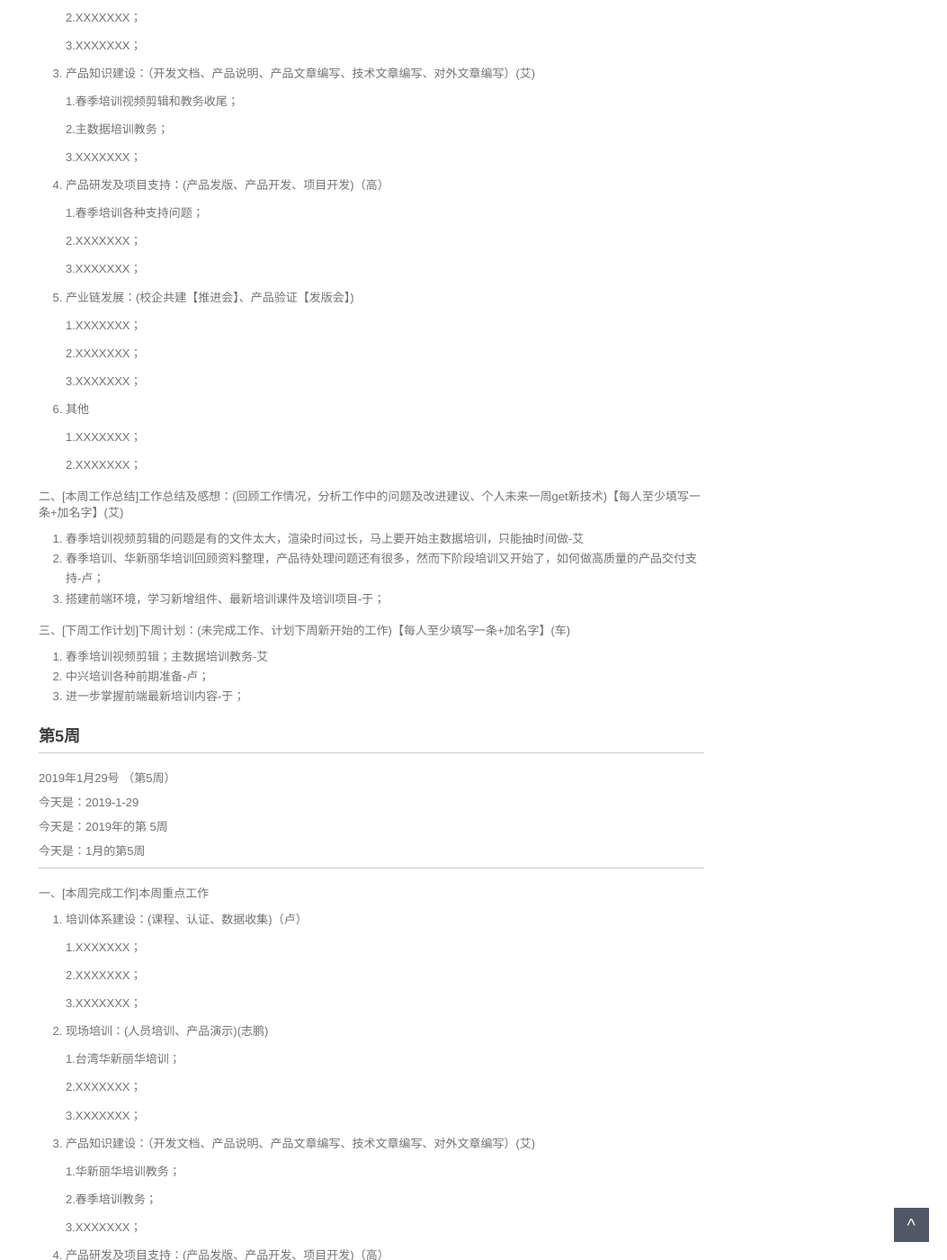
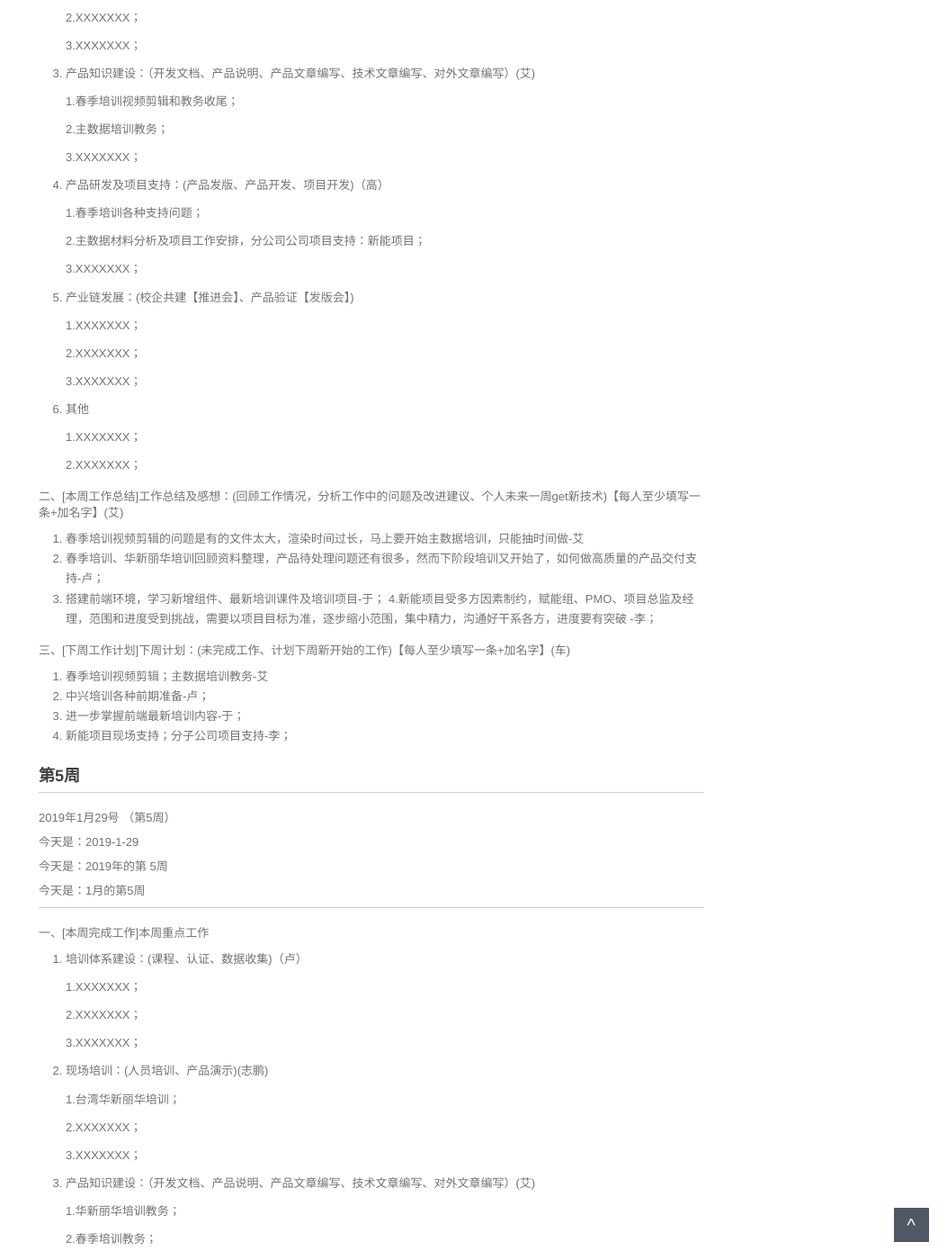
Before and after one commit to walllFlower/blog, a Jekyll site: the page built from _posts/2018-07-17-day_report_cxz.md, in a window 1280 px wide and 1400 px high, scrolled down 714 px. Shown: the whole window at 90% size, without its empty margins (227-1280 px from the left). Built offline with Jekyll 4.4.1, drawn with Linux system fonts in a browser that asks for light colours; comment, search, counter and statistics services are not loaded.

Commit message:
Update 2018-07-17-day_report_cxz.md
add by lihai

```diff
--- a/_posts/2018-07-17-day_report_cxz.md
+++ b/_posts/2018-07-17-day_report_cxz.md
@@ -51,7 +51,7 @@ categories: 技术运营工作周报
 
     1.春季培训各种支持问题；
 
-    2.XXXXXXX；
+    2.主数据材料分析及项目工作安排，分公司公司项目支持：新能项目；
 
     3.XXXXXXX；
 
@@ -74,12 +74,14 @@ categories: 技术运营工作周报
 1. 春季培训视频剪辑的问题是有的文件太大，渲染时间过长，马上要开始主数据培训，只能抽时间做-艾
 2. 春季培训、华新丽华培训回顾资料整理，产品待处理问题还有很多，然而下阶段培训又开始了，如何做高质量的产品交付支持-卢；
 3. 搭建前端环境，学习新增组件、最新培训课件及培训项目-于；
+4.新能项目受多方因素制约，赋能组、PMO、项目总监及经理，范围和进度受到挑战，需要以项目目标为准，逐步缩小范围，集中精力，沟通好干系各方，进度要有突破 -李；
 
 三、[下周工作计划]下周计划：(未完成工作、计划下周新开始的工作)【每人至少填写一条+加名字】(车)
 
 1. 春季培训视频剪辑；主数据培训教务-艾
 2. 中兴培训各种前期准备-卢；
 3. 进一步掌握前端最新培训内容-于；
+4. 新能项目现场支持；分子公司项目支持-李；
 
 
 ###  第5周
```
